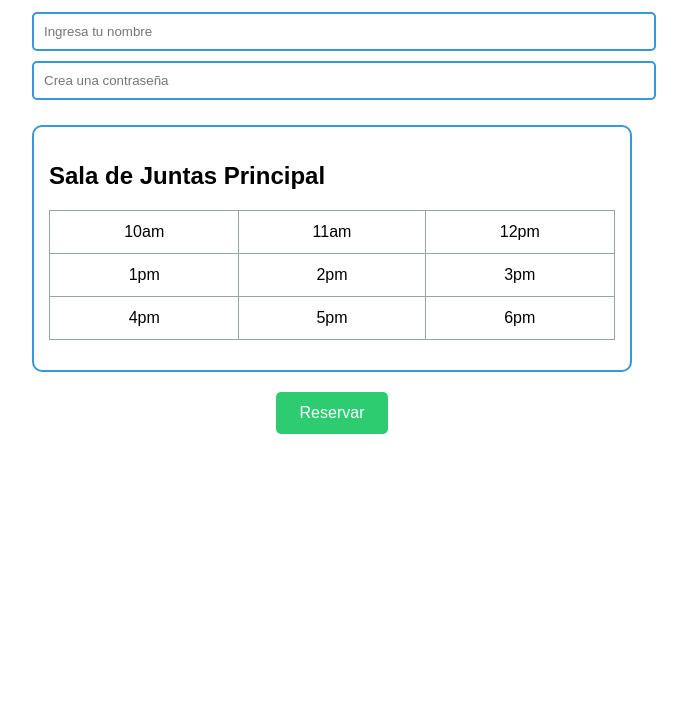
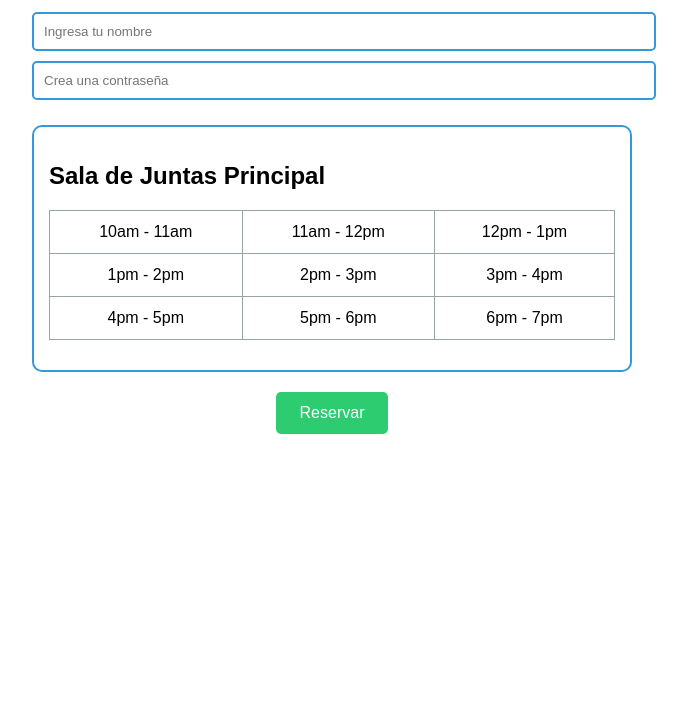
Before and after one commit to MarioVera2410/Salas, a plain HTML site: page index.html in a window 1280 px wide. Shown: the part 93-800 px from the top of the page, without its empty margins (308-995 px from the left). Drawn offline with Linux system fonts and the light colour scheme.

Commit message:
Update index.html

```diff
--- a/index.html
+++ b/index.html
@@ -2,8 +2,9 @@
 <html lang="es">
 <head>
     <meta charset="UTF-8">
-    <title>Sistema de Reservas con Contraseña</title>
+    <title>Sistema de Reservas con Admin</title>
     <style>
+        /* Estilos anteriores se mantienen igual */
         body {
             font-family: Arial, sans-serif;
             max-width: 600px;
@@ -82,7 +83,7 @@
     </style>
 </head>
 <body>
-    <h1>Sistema de Reserva con Contraseña</h1>
+    <h1>Reserva Sala Grande</h1>
 
     <div class="input-group">
         <input type="text" id="nombre" placeholder="Ingresa tu nombre">
@@ -92,20 +93,21 @@
     <div class="room">
         <h2 class="room-title">Sala de Juntas Principal</h2>
         <table class="time-table">
+            <!-- Horarios igual que antes -->
             <tr>
-                <td class="time-slot" data-hora="10">10am</td>
-                <td class="time-slot" data-hora="11">11am</td>
-                <td class="time-slot" data-hora="12">12pm</td>
+                <td class="time-slot" data-hora="10">10am - 11am</td>
+                <td class="time-slot" data-hora="11">11am - 12pm</td>
+                <td class="time-slot" data-hora="12">12pm - 1pm</td>
             </tr>
             <tr>
-                <td class="time-slot" data-hora="13">1pm</td>
-                <td class="time-slot" data-hora="14">2pm</td>
-                <td class="time-slot" data-hora="15">3pm</td>
+                <td class="time-slot" data-hora="13">1pm - 2pm</td>
+                <td class="time-slot" data-hora="14">2pm - 3pm</td>
+                <td class="time-slot" data-hora="15">3pm - 4pm</td>
             </tr>
             <tr>
-                <td class="time-slot" data-hora="16">4pm</td>
-                <td class="time-slot" data-hora="17">5pm</td>
-                <td class="time-slot" data-hora="18">6pm</td>
+                <td class="time-slot" data-hora="16">4pm - 5pm</td>
+                <td class="time-slot" data-hora="17">5pm - 6pm</td>
+                <td class="time-slot" data-hora="18">6pm - 7pm</td>
             </tr>
         </table>
     </div>
@@ -113,13 +115,14 @@
     <button id="reservarBtn">Reservar</button>
 
     <script>
+        const ADMIN_PASSWORD = "Mario123";
         let selectedSlot = null;
 
         document.querySelectorAll('.time-slot').forEach(cell => {
             cell.addEventListener('click', function() {
                 if (this.classList.contains('booked')) {
-                    const password = prompt('Ingresa tu contraseña para cancelar la reserva:');
-                    if (password === this.dataset.password) {
+                    const password = prompt('Ingresa la contraseña para cancelar:');
+                    if (password === this.dataset.password || password === ADMIN_PASSWORD) {
                         this.classList.remove('booked');
                         this.removeAttribute('data-password');
                         this.textContent = this.dataset.hora + (this.dataset.hora > 12 ? 'pm' : 'am');
```
